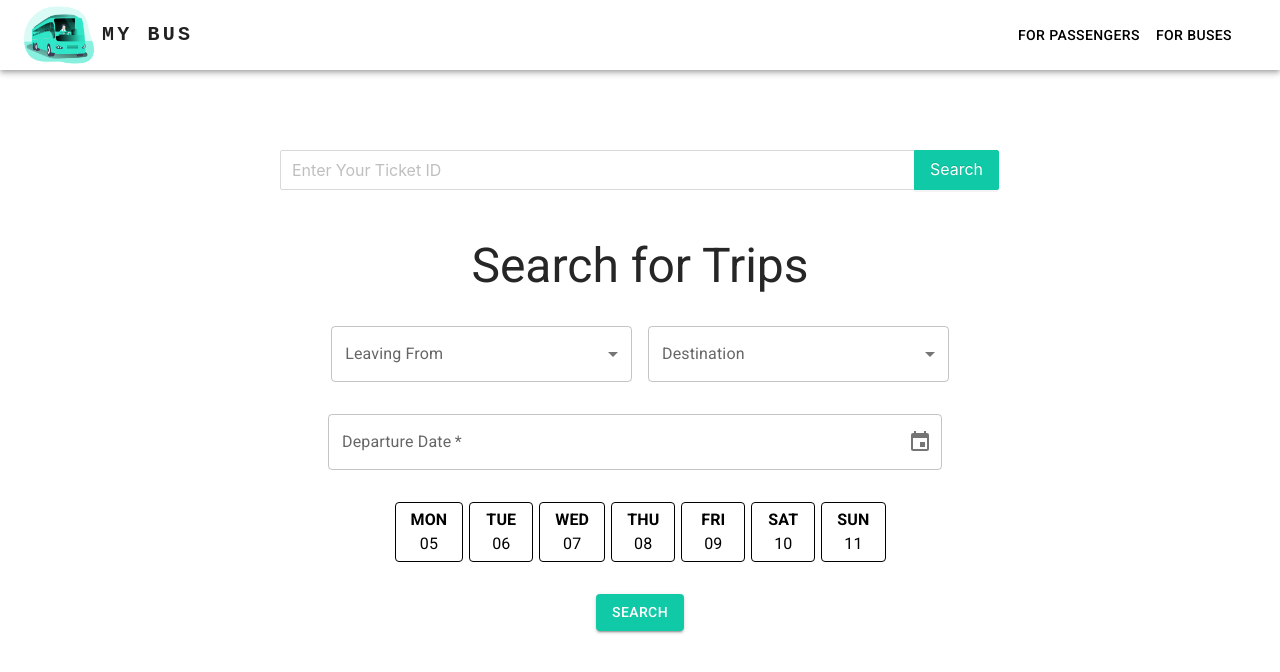
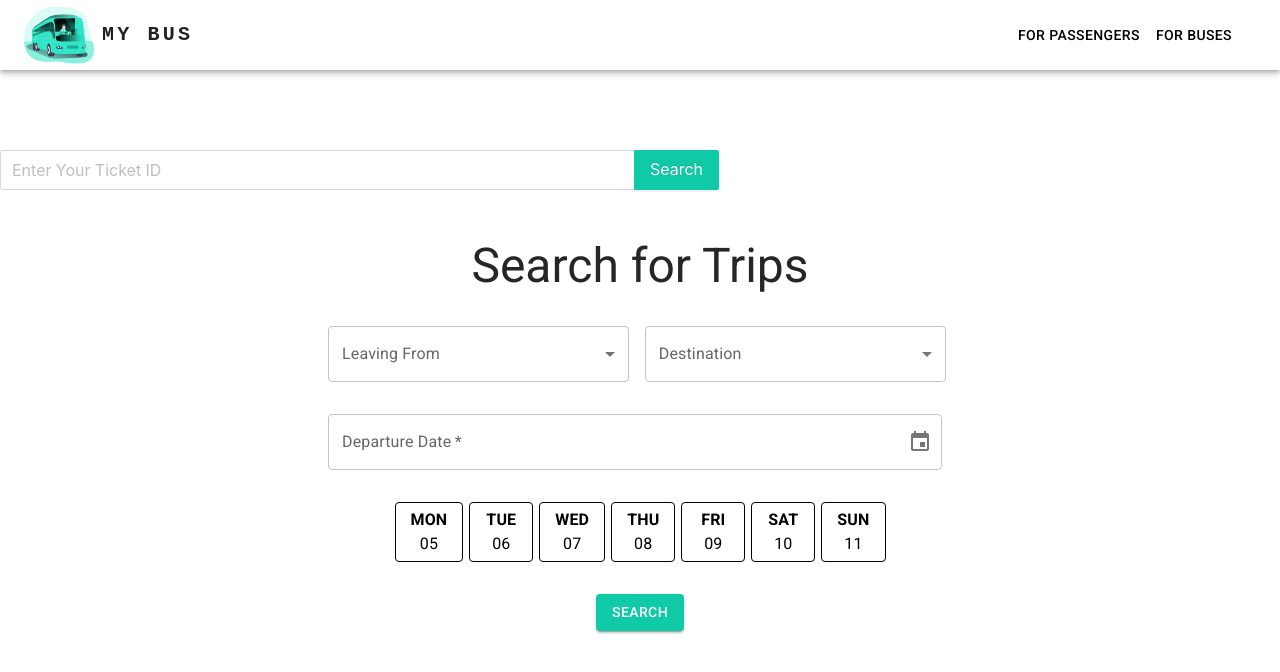
Before and after one commit to davidhailu0/mybus-client, a React (Create React App) app: page / in a window 1280 px wide. Shown: the top 672 px of the page. Built offline with nearby package versions, Linux system fonts and the light colour scheme.

Commit message:
modified cypress in test package.json

```diff
--- a/package.json
+++ b/package.json
@@ -20,7 +20,7 @@
   "scripts": {
     "start": "react-scripts start",
     "build": "react-scripts build",
-    "test": "node_modules/.bin/cypress install && node_modules/.bin/cypress run --headless",
+    "test": "cypress install && cypress run --headless",
     "ci:e2e": "start-server-and-test start http://localhost:3000 test",
     "eject": "react-scripts eject",
     "cypress:open": "cypress open"
--- a/src/Layouts/passengerForm/index.js
+++ b/src/Layouts/passengerForm/index.js
@@ -68,7 +68,7 @@ export default function PassengerForm({starting_place,destination_place,date}){
        }
     }
 
-    return <Box sx={{textAlign:"center"}}><SearchBar error={searchBarError} callBackOnSearch={searchForTicket} setSearchValue={setSearchValue}/><Box component={'form'} sx={{width:"50%",margin:"2rem auto"}}>
+    return <Box component={'form'} sx={{width:"50%",margin:"2rem auto"}}>
      <Typography textAlign={"center"} variant="h3">Search for Trips</Typography>
      <SelectComponent label={"Leaving From"} value={startingPlace} setValue={(e)=>setStartingPlaceValue(e.target.value)} options={places} error={starting_placeError}/>
      <SelectComponent label={"Destination"} value={destination} setValue={(e)=>setDestinationPlaceValue(e.target.value)} options={places} error={destinationError}/>
@@ -80,5 +80,4 @@ export default function PassengerForm({starting_place,destination_place,date}){
         Search
      </Button>
      </Box>
-</Box>
 }
--- a/src/Pages/Homepage/index.js
+++ b/src/Pages/Homepage/index.js
@@ -1,9 +1,11 @@
-import { Outlet } from 'react-router-dom';
 import ResponsiveAppBar from '../../Layouts/appbar';
+import PassengerForm from '../../Layouts/passengerForm';
+import SearchBar from '../../Components/Searchfield';
 
 export default function Homepage(){
     return (<>
         <ResponsiveAppBar/>
-        <Outlet/>
+        <SearchBar/>
+        <PassengerForm/>
     </>)
 }
--- a/src/Routes/index.js
+++ b/src/Routes/index.js
@@ -1,17 +1,14 @@
 import { BrowserRouter as Router,Routes,Route } from "react-router-dom";
 import Homepage from "../Pages/Homepage";
+import BusCompanyPage from "../Pages/BusCompany";
 import TripResultPage from "../Pages/TripResultpage";
-import PassengerForm from "../Layouts/passengerForm";
-import BusCompanyForm from "../Layouts/busCompanyForm";
 import TicketSearchPage from "../Pages/TicketResultpage";
 
 export default function MyBusRoutes(){
     return (<Router>
         <Routes>
-            <Route path="/" element={<Homepage/>}>
-                <Route index element={<PassengerForm/>}/>
-                <Route path="forBus" element={<BusCompanyForm/>}/>
-            </Route>
+            <Route path="/" exact element={<Homepage/>}/>
+            <Route path="forBus" element={<BusCompanyPage/>}/>
             <Route path="/searchResult" element={<TripResultPage/>} />
             <Route path="/ticketSearch" element={<TicketSearchPage/>}/>
         </Routes>
```
